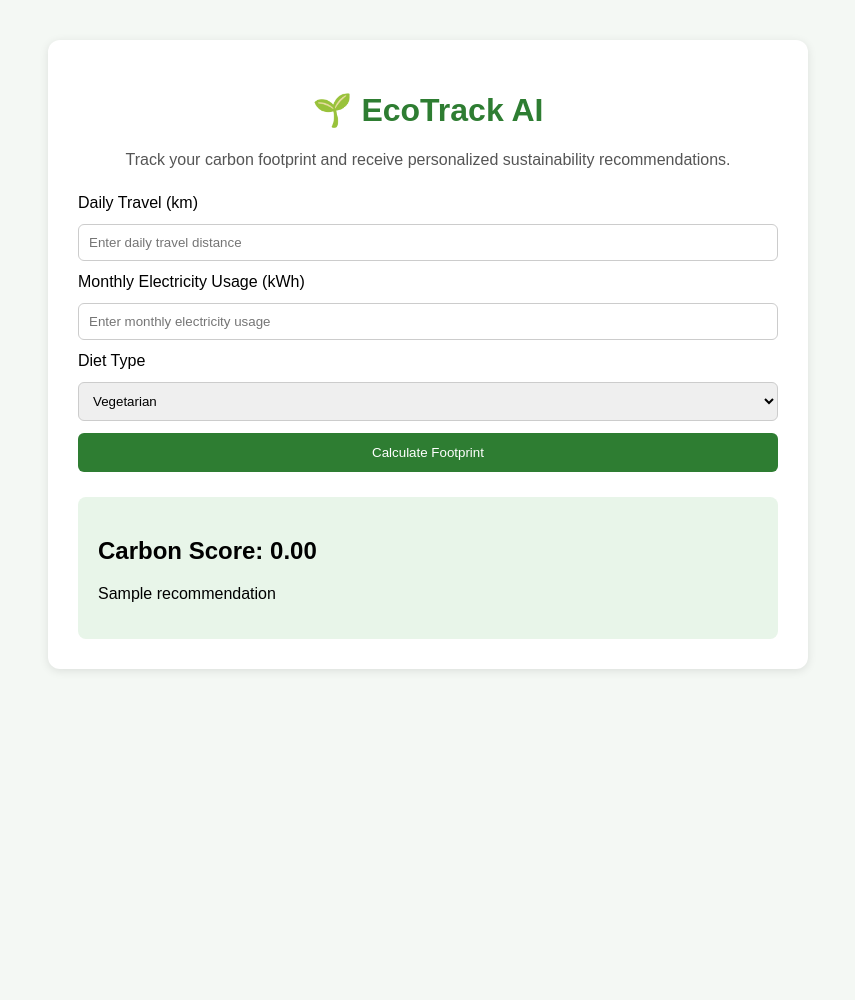
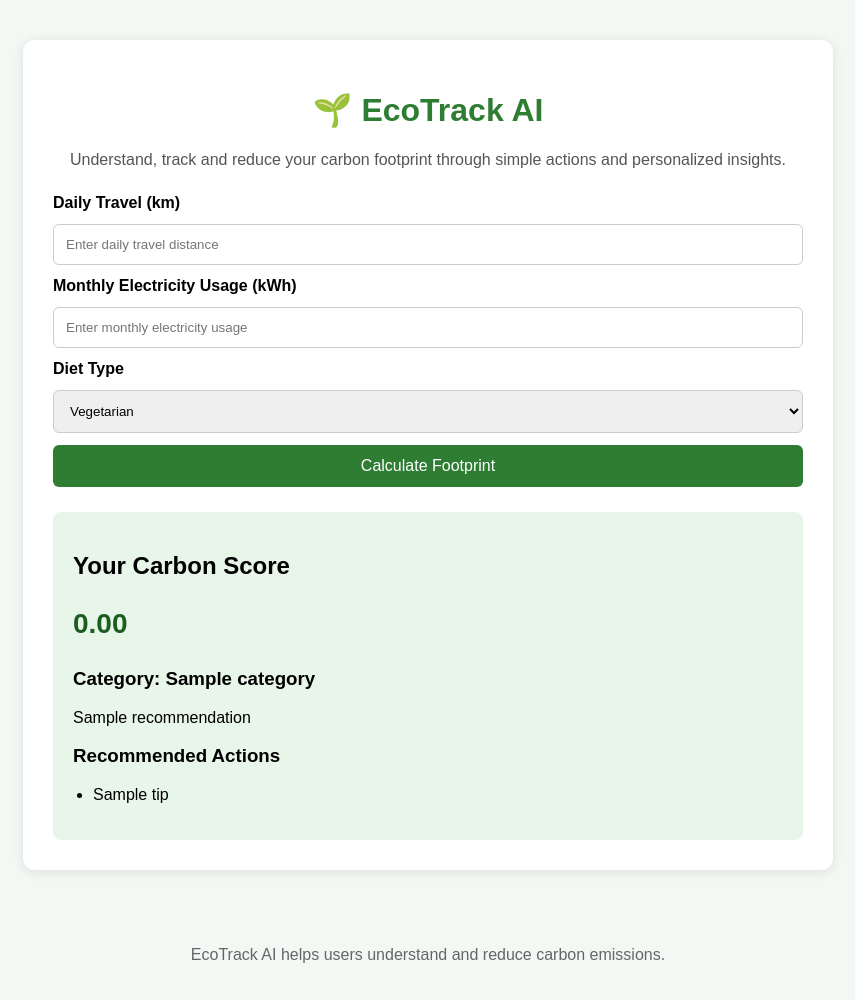
Before and after one commit to M-DeviSri/eco-track-ai, a Flask app: template templates/index.html in a window 1280 px wide. Shown: the whole page, without its empty margins (212-1067 px from the left). Before the commit the page ends 671 px from the top, so only its background shows below. Run offline with Flask 3, Linux system fonts and the light colour scheme; the template is opened without the code that fills it: most values are stand-ins (such as "Sample title", 1, 10 or a date in 2020).

Commit message:
Enhanced recommendations accessibility and testing

```diff
--- a/app.py
+++ b/app.py
@@ -2,22 +2,55 @@ from flask import Flask, render_template, request
 
 app = Flask(__name__)
 
+
 def calculate_score(travel, electricity):
+    """Calculate estimated carbon footprint score."""
     return (travel * 0.12) + (electricity * 0.5)
 
+
 def get_recommendation(score):
+    """Return recommendation based on footprint score."""
+
     if score > 100:
-        return "High footprint. Reduce vehicle usage and electricity consumption."
+        category = "High Impact"
+        recommendation = "Your carbon footprint is high. Consider reducing vehicle usage and electricity consumption."
+        tips = [
+            "Use public transport at least twice a week",
+            "Switch to LED lighting",
+            "Reduce air-conditioner usage",
+            "Consider cycling for short trips"
+        ]
+
     elif score > 50:
-        return "Moderate footprint. Consider adopting more sustainable habits."
+        category = "Moderate Impact"
+        recommendation = "Your carbon footprint is moderate. Small lifestyle changes can make a big difference."
+        tips = [
+            "Turn off unused appliances",
+            "Reduce unnecessary travel",
+            "Use energy-efficient devices",
+            "Track monthly electricity usage"
+        ]
+
     else:
-        return "Great job! Your footprint is relatively low."
+        category = "Low Impact"
+        recommendation = "Excellent! Your carbon footprint is relatively low."
+        tips = [
+            "Continue sustainable habits",
+            "Promote eco-friendly practices",
+            "Plant trees in your community",
+            "Encourage family members to reduce emissions"
+        ]
+
+    return category, recommendation, tips
+
 
 @app.route("/", methods=["GET", "POST"])
 def home():
 
     score = None
+    category = None
     recommendation = ""
+    tips = []
 
     if request.method == "POST":
 
@@ -28,7 +61,7 @@ def home():
 
             score = calculate_score(travel, electricity)
 
-            recommendation = get_recommendation(score)
+            category, recommendation, tips = get_recommendation(score)
 
             if diet == "non-vegetarian":
                 recommendation += " Consider reducing meat consumption to lower emissions."
@@ -36,16 +69,19 @@ def home():
                 recommendation += " Great choice! Plant-based diets generally have a lower carbon footprint."
 
         except ValueError:
-            recommendation = "Invalid input. Please enter valid values."
+            recommendation = "Invalid input."
 
     return render_template(
         "index.html",
         score=score,
-        recommendation=recommendation
+        category=category,
+        recommendation=recommendation,
+        tips=tips
     )
 
-import os
 
 if __name__ == "__main__":
+    import os
+
     port = int(os.environ.get("PORT", 5000))
     app.run(host="0.0.0.0", port=port)
--- a/static/style.css
+++ b/static/style.css
@@ -6,12 +6,12 @@ body {
 }
 
 .container {
-    max-width: 700px;
+    max-width: 750px;
     margin: 40px auto;
     background: white;
     padding: 30px;
     border-radius: 12px;
-    box-shadow: 0 2px 10px rgba(0,0,0,0.1);
+    box-shadow: 0 2px 12px rgba(0,0,0,0.1);
 }
 
 h1 {
@@ -21,8 +21,8 @@ h1 {
 
 .subtitle {
     text-align: center;
+    margin-bottom: 25px;
     color: #555;
-    margin-bottom: 25px;
 }
 
 form {
@@ -31,20 +31,25 @@ form {
     gap: 12px;
 }
 
+label {
+    font-weight: bold;
+}
+
 input,
 select {
-    padding: 10px;
+    padding: 12px;
+    border-radius: 6px;
     border: 1px solid #ccc;
-    border-radius: 6px;
 }
 
 button {
     padding: 12px;
+    border: none;
+    border-radius: 6px;
     background: #2e7d32;
     color: white;
-    border: none;
-    border-radius: 6px;
     cursor: pointer;
+    font-size: 16px;
 }
 
 button:hover {
@@ -57,3 +62,19 @@ button:hover {
     background: #e8f5e9;
     border-radius: 8px;
 }
+
+.score {
+    font-size: 28px;
+    font-weight: bold;
+    color: #1b5e20;
+}
+
+ul {
+    padding-left: 20px;
+}
+
+footer {
+    text-align: center;
+    padding: 20px;
+    color: #666;
+}
--- a/templates/index.html
+++ b/templates/index.html
@@ -8,12 +8,12 @@
 </head>
 <body>
 
-<div class="container">
+<main class="container">
 
     <h1>🌱 EcoTrack AI</h1>
 
     <p class="subtitle">
-        Track your carbon footprint and receive personalized sustainability recommendations.
+        Understand, track and reduce your carbon footprint through simple actions and personalized insights.
     </p>
 
     <form method="POST">
@@ -24,6 +24,7 @@
             name="travel"
             type="number"
             min="0"
+            aria-label="Daily Travel Distance"
             placeholder="Enter daily travel distance"
             required>
 
@@ -33,11 +34,12 @@
             name="electricity"
             type="number"
             min="0"
+            aria-label="Monthly Electricity Usage"
             placeholder="Enter monthly electricity usage"
             required>
 
         <label for="diet">Diet Type</label>
-        <select id="diet" name="diet">
+        <select id="diet" name="diet" aria-label="Diet Type">
             <option value="vegetarian">Vegetarian</option>
             <option value="non-vegetarian">Non-Vegetarian</option>
         </select>
@@ -47,13 +49,34 @@
     </form>
 
     {% if score is not none %}
+
     <div class="result">
-        <h2>Carbon Score: {{ "%.2f"|format(score) }}</h2>
+
+        <h2>Your Carbon Score</h2>
+
+        <p class="score">{{ "%.2f"|format(score) }}</p>
+
+        <h3>Category: {{ category }}</h3>
+
         <p>{{ recommendation }}</p>
+
+        <h3>Recommended Actions</h3>
+
+        <ul>
+            {% for tip in tips %}
+                <li>{{ tip }}</li>
+            {% endfor %}
+        </ul>
+
     </div>
+
     {% endif %}
 
-</div>
+</main>
+
+<footer>
+    <p>EcoTrack AI helps users understand and reduce carbon emissions.</p>
+</footer>
 
 </body>
 </html>
```
Also changed, not shown: tests/test_app.py (+43 -3 lines).
